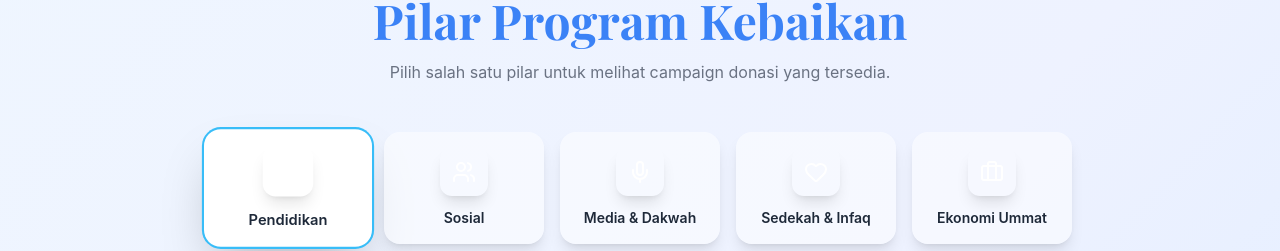
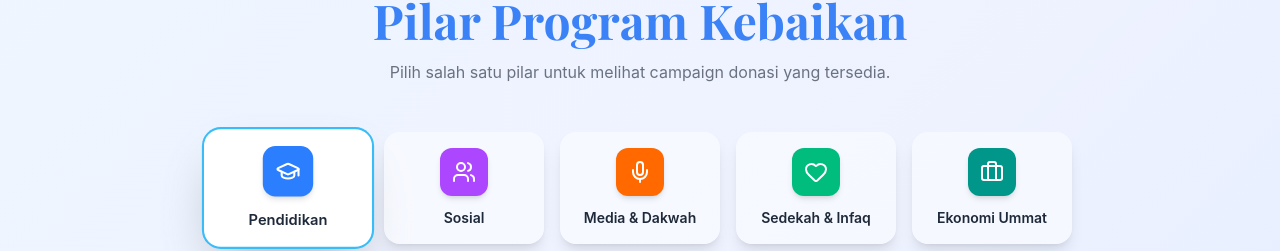
Before and after one commit to shafry00/jns-social, a React (Vite) app: page / in a window 1280 px wide. Shown: the part 1772-2023 px from the top of the page. Built offline with nearby package versions, Linux system fonts and the light colour scheme.

Commit message:
Fix pillar icons: colored background with white icon

```diff
--- a/src/App.jsx
+++ b/src/App.jsx
@@ -430,7 +430,7 @@ function App() {
                   transition: `all 0.5s cubic-bezier(0.25, 1, 0.5, 1) ${idx * 100}ms`
                 }}
               >
-                <div className={`w-12 h-12 rounded-xl ${p.gradient} flex items-center justify-center mx-auto mb-3 shadow-lg transition-transform duration-300 group-hover:scale-110`}>
+                <div className={`w-12 h-12 rounded-xl ${p.color} flex items-center justify-center mx-auto mb-3 shadow-md transition-transform duration-300 group-hover:scale-110 bg-opacity-20`}>
                   <p.icon className="w-6 h-6 text-white" />
                 </div>
                 <p className="font-semibold text-gray-800 text-center text-sm">{p.title}</p>
```
